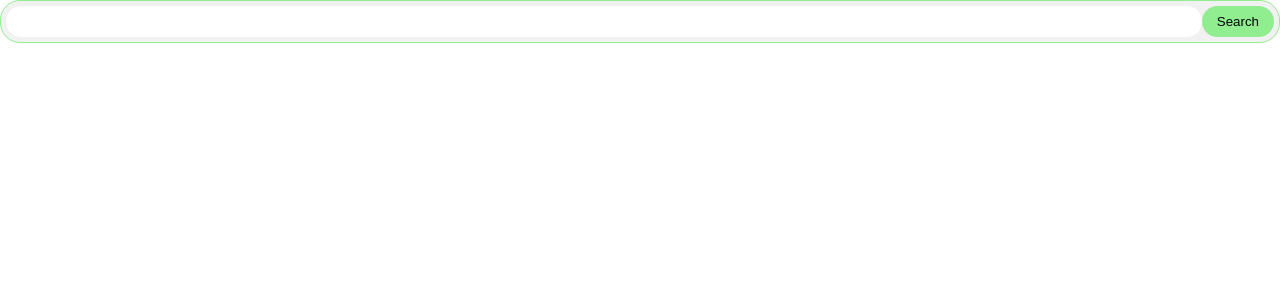
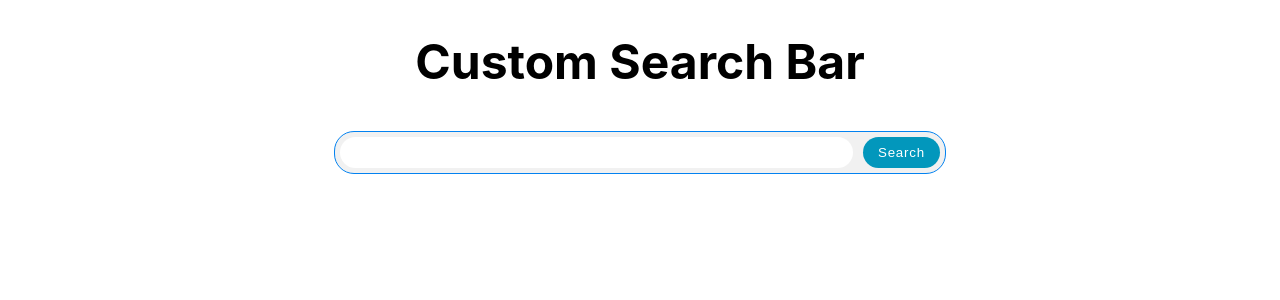
Before and after one commit to Anik-the-dev/search_data_processing, a React (Create React App) app in the folder search_client/: page / in a window 1280 px wide. Shown: the top 300 px of the page. Built offline with nearby package versions, Linux system fonts and the light colour scheme.

Commit message:
[Done] css for search bar

```diff
--- a/search_client/src/components/search/SearchBar.css
+++ b/search_client/src/components/search/SearchBar.css
@@ -1,10 +1,16 @@
+.head-title{
+    font-size: 48px;
+}
 .search-bar-container {
     display: flex;
     align-items: center;
-    border: 1px solid lightgreen;
+    border: 1px solid rgb(3, 130, 240);
     border-radius: 20px;
     padding: 5px;
     background-color: #f1f1f1;
+    max-width: 600px;
+    width: 100%;
+    margin:  40px auto;
   }
 
   .search-bar-input {
@@ -16,10 +22,13 @@
   }
 
   .search-button {
-    background-color: lightgreen;
+    background-color: rgb(2, 151, 188);
     border: none;
     outline: none;
     padding: 8px 15px;
     border-radius: 20px;
     cursor: pointer;
+    margin-left: 10px;
+    color: #fff;
+    letter-spacing: 0.8px;
   }
--- a/search_client/src/components/search/SearchBar.jsx
+++ b/search_client/src/components/search/SearchBar.jsx
@@ -20,18 +20,22 @@ console.log(query);
   };
 
   return (
+    <>
+    <h1 className='head-title'>Custom Search Bar</h1>
     <div className="search-bar-container">
       <input
         type="text"
         value={query}
         onChange={handleInputChange}
-        onKeyPress={handleKeyPress}
+        // onKeyPress={handleKeyPress}
         className="search-bar-input"
       />
       <button className="search-button" onClick={handleSearch}>
         Search
       </button>
     </div>
+    </>
+
   );
 };
 
```
